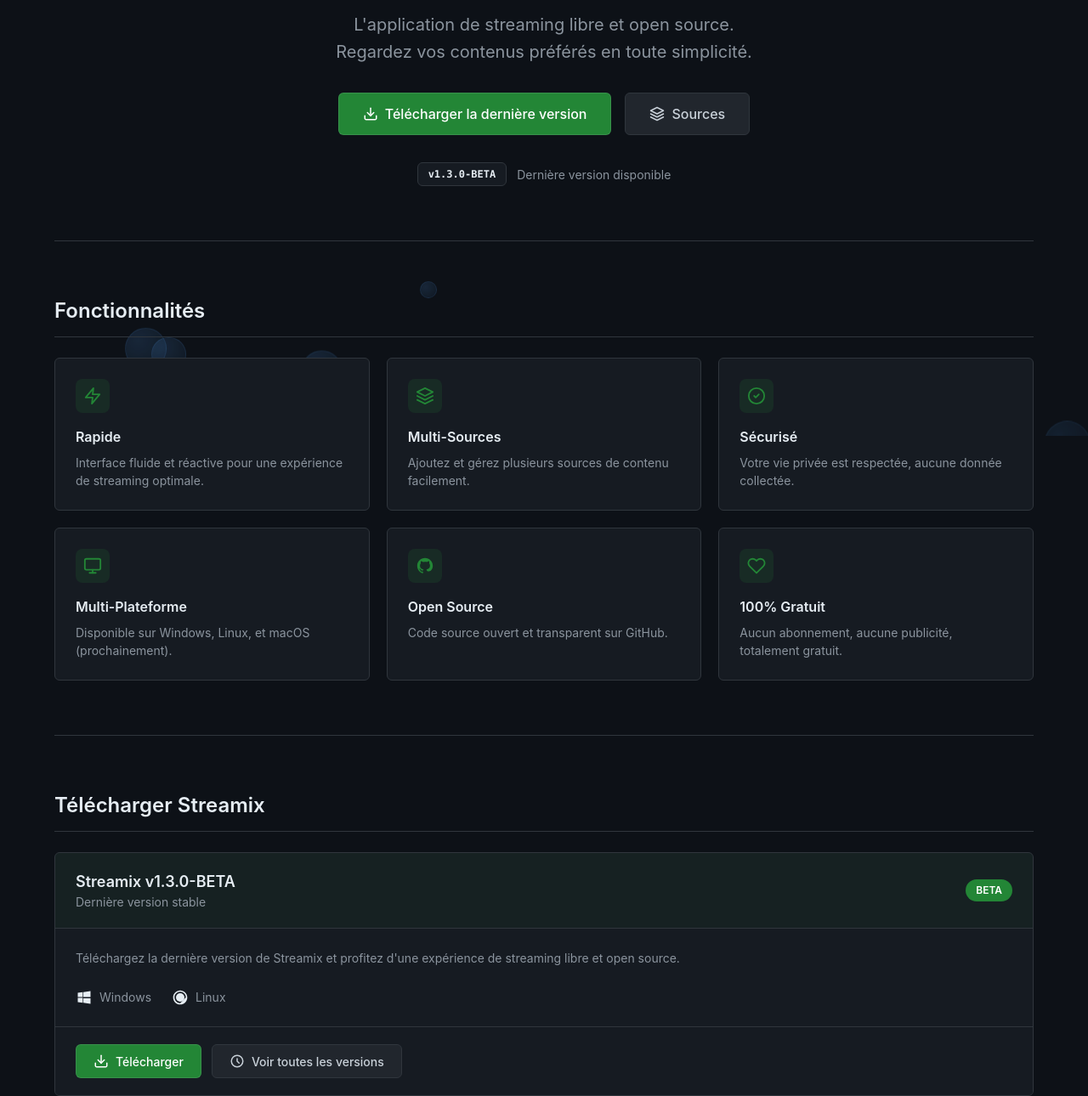
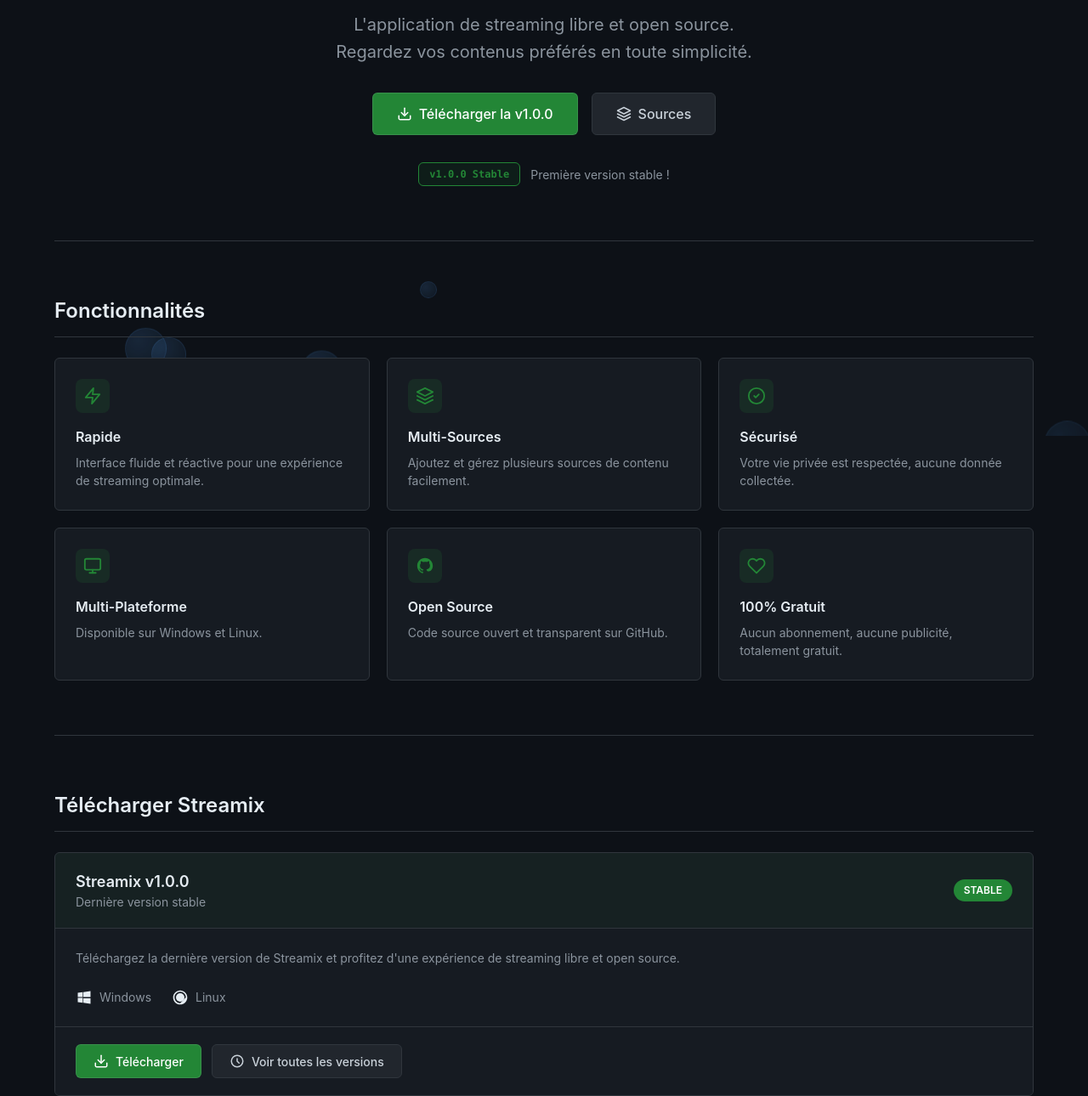
Before and after one commit to Zetsukae/streamix, a plain HTML site: page index.html in a window 1280 px wide. Shown: the part 287-1577 px from the top of the page at 85% size. Drawn offline with Linux system fonts and the light colour scheme.

Commit message:
Update index.html

```diff
--- a/index.html
+++ b/index.html
@@ -4,21 +4,17 @@
     <meta charset="UTF-8">
     <meta name="viewport" content="width=device-width, initial-scale=1.0">
     <title>Streamix - Application de Streaming Open Source</title>
-    <!-- Updated favicon path to imgur URL -->
     <link rel="icon" type="image/png" href="https://i.imgur.com/XdI8omm.png">
     <link rel="stylesheet" href="styles.css">
 </head>
 <body>
-    <!-- Container pour les bulles animées -->
     <div class="bubbles-container" id="bubbles"></div>
 
-    <!-- Header / Navigation -->
     <header class="header">
         <div class="header-content">
             <nav class="nav">
                 <a href="#features" class="nav-link">Fonctionnalités</a>
                 <a href="#download" class="nav-link">Télécharger</a>
-                <!-- Updated Sources link to sources/ -->
                 <a href="sources/" class="nav-link">Sources</a>
                 <a href="https://github.com/Zetsukae/streamix" target="_blank" class="nav-link nav-link-github">
                     <svg class="nav-icon" viewBox="0 0 24 24" fill="none" xmlns="http://www.w3.org/2000/svg">
@@ -31,7 +27,6 @@
     </header>
 
     <main class="main">
-        <!-- Hero Section -->
         <section class="hero">
             <div class="hero-badge">
                 <span class="badge-dot"></span>
@@ -41,15 +36,14 @@
             <p class="hero-subtitle">L'application de streaming libre et open source.<br>Regardez vos contenus préférés en toute simplicité.</p>
 
             <div class="hero-actions">
-                <a href="https://github.com/Zetsukae/streamix/releases/tag/Streamix-1.3.0-BETA" target="_blank" class="btn btn-primary btn-large">
+                <a href="https://github.com/Zetsukae/streamix/releases/tag/STABLE-Streamix-1.0.0" target="_blank" class="btn btn-primary btn-large">
                     <svg class="btn-icon" viewBox="0 0 24 24" fill="none" xmlns="http://www.w3.org/2000/svg">
                         <path d="M21 15V19C21 19.5304 20.7893 20.0391 20.4142 20.4142C20.0391 20.7893 19.5304 21 19 21H5C4.46957 21 3.96086 20.7893 3.58579 20.4142C3.21071 20.0391 3 19.5304 3 19V15" stroke="currentColor" stroke-width="2" stroke-linecap="round" stroke-linejoin="round"/>
                         <path d="M7 10L12 15L17 10" stroke="currentColor" stroke-width="2" stroke-linecap="round" stroke-linejoin="round"/>
                         <path d="M12 15V3" stroke="currentColor" stroke-width="2" stroke-linecap="round" stroke-linejoin="round"/>
                     </svg>
-                    Télécharger la dernière version
+                    Télécharger la v1.0.0
                 </a>
-                <!-- Updated Sources button link to sources/ -->
                 <a href="sources/" class="btn btn-secondary btn-large">
                     <svg class="btn-icon" viewBox="0 0 24 24" fill="none" xmlns="http://www.w3.org/2000/svg">
                         <path d="M12 2L2 7L12 12L22 7L12 2Z" stroke="currentColor" stroke-width="2" stroke-linecap="round" stroke-linejoin="round"/>
@@ -61,12 +55,11 @@
             </div>
 
             <div class="hero-version">
-                <span class="version-tag">v1.3.0-BETA</span>
-                <span class="version-text">Dernière version disponible</span>
+                <span class="version-tag" style="border-color: var(--success); color: var(--success); background: rgba(35, 134, 54, 0.1);">v1.0.0 Stable</span>
+                <span class="version-text">Première version stable !</span>
             </div>
         </section>
 
-        <!-- Features Section -->
         <section class="features" id="features">
             <h2 class="section-title">Fonctionnalités</h2>
             <div class="features-grid">
@@ -112,7 +105,7 @@
                         </svg>
                     </div>
                     <h3 class="feature-title">Multi-Plateforme</h3>
-                    <p class="feature-description">Disponible sur Windows, Linux, et macOS (prochainement).</p>
+                    <p class="feature-description">Disponible sur Windows et Linux.</p>
                 </div>
 
                 <div class="feature-card">
@@ -137,16 +130,15 @@
             </div>
         </section>
 
-        <!-- Download Section -->
         <section class="download" id="download">
             <h2 class="section-title">Télécharger Streamix</h2>
             <div class="download-card">
                 <div class="download-header">
                     <div class="download-info">
-                        <h3 class="download-title">Streamix v1.3.0-BETA</h3>
+                        <h3 class="download-title">Streamix v1.0.0</h3>
                         <p class="download-subtitle">Dernière version stable</p>
                     </div>
-                    <span class="download-badge">BETA</span>
+                    <span class="download-badge" style="background: var(--success);">STABLE</span>
                 </div>
                 <div class="download-content">
                     <p class="download-description">Téléchargez la dernière version de Streamix et profitez d'une expérience de streaming libre et open source.</p>
@@ -167,7 +159,7 @@
                     </div>
                 </div>
                 <div class="download-actions">
-                    <a href="https://github.com/Zetsukae/streamix/releases/tag/Streamix-1.3.0-BETA" target="_blank" class="btn btn-primary">
+                    <a href="https://github.com/Zetsukae/streamix/releases/tag/STABLE-Streamix-1.0.0" target="_blank" class="btn btn-primary">
                         <svg class="btn-icon" viewBox="0 0 24 24" fill="none" xmlns="http://www.w3.org/2000/svg">
                             <path d="M21 15V19C21 19.5304 20.7893 20.0391 20.4142 20.4142C20.0391 20.7893 19.5304 21 19 21H5C4.46957 21 3.96086 20.7893 3.58579 20.4142C3.21071 20.0391 3 19.5304 3 19V15" stroke="currentColor" stroke-width="2" stroke-linecap="round" stroke-linejoin="round"/>
                             <path d="M7 10L12 15L17 10" stroke="currentColor" stroke-width="2" stroke-linecap="round" stroke-linejoin="round"/>
@@ -186,13 +178,12 @@
             </div>
         </section>
 
-        <!-- CTA Section -->
         <section class="cta">
             <div class="cta-content">
                 <h2 class="cta-title">Prêt à commencer ?</h2>
                 <p class="cta-description">Rejoignez la communauté Streamix et profitez d'une expérience de streaming libre.</p>
                 <div class="cta-actions">
-                    <a href="https://github.com/Zetsukae/streamix/releases/tag/Streamix-1.3.0-BETA" target="_blank" class="btn btn-primary btn-large">
+                    <a href="https://github.com/Zetsukae/streamix/releases/tag/STABLE-Streamix-1.0.0" target="_blank" class="btn btn-primary btn-large">
                         <svg class="btn-icon" viewBox="0 0 24 24" fill="none" xmlns="http://www.w3.org/2000/svg">
                             <path d="M21 15V19C21 19.5304 20.7893 20.0391 20.4142 20.4142C20.0391 20.7893 19.5304 21 19 21H5C4.46957 21 3.96086 20.7893 3.58579 20.4142C3.21071 20.0391 3 19.5304 3 19V15" stroke="currentColor" stroke-width="2" stroke-linecap="round" stroke-linejoin="round"/>
                             <path d="M7 10L12 15L17 10" stroke="currentColor" stroke-width="2" stroke-linecap="round" stroke-linejoin="round"/>
@@ -205,15 +196,15 @@
         </section>
     </main>
 
-    <!-- Footer -->
     <footer class="footer">
         <div class="footer-content">
             <div class="footer-links">
-                <!-- Updated footer Sources link to sources/ -->
                 <a href="sources/" class="footer-link">Sources</a>
                 <a href="https://github.com/Zetsukae/streamix" target="_blank" class="footer-link">GitHub</a>
             </div>
             <p class="footer-copyright">&copy; 2026 Streamix. Tous droits réservés.</p>
+
+            <a href="https://github.com/Zetsukae/streamix/releases/tag/STABLE-Streamix-1.0.0" target="_blank" class="footer-link" style="color: var(--success); font-weight: bold; font-size: 0.8rem; margin-top: 5px;">v1.0.0 Stable</a>
         </div>
     </footer>
 
```
